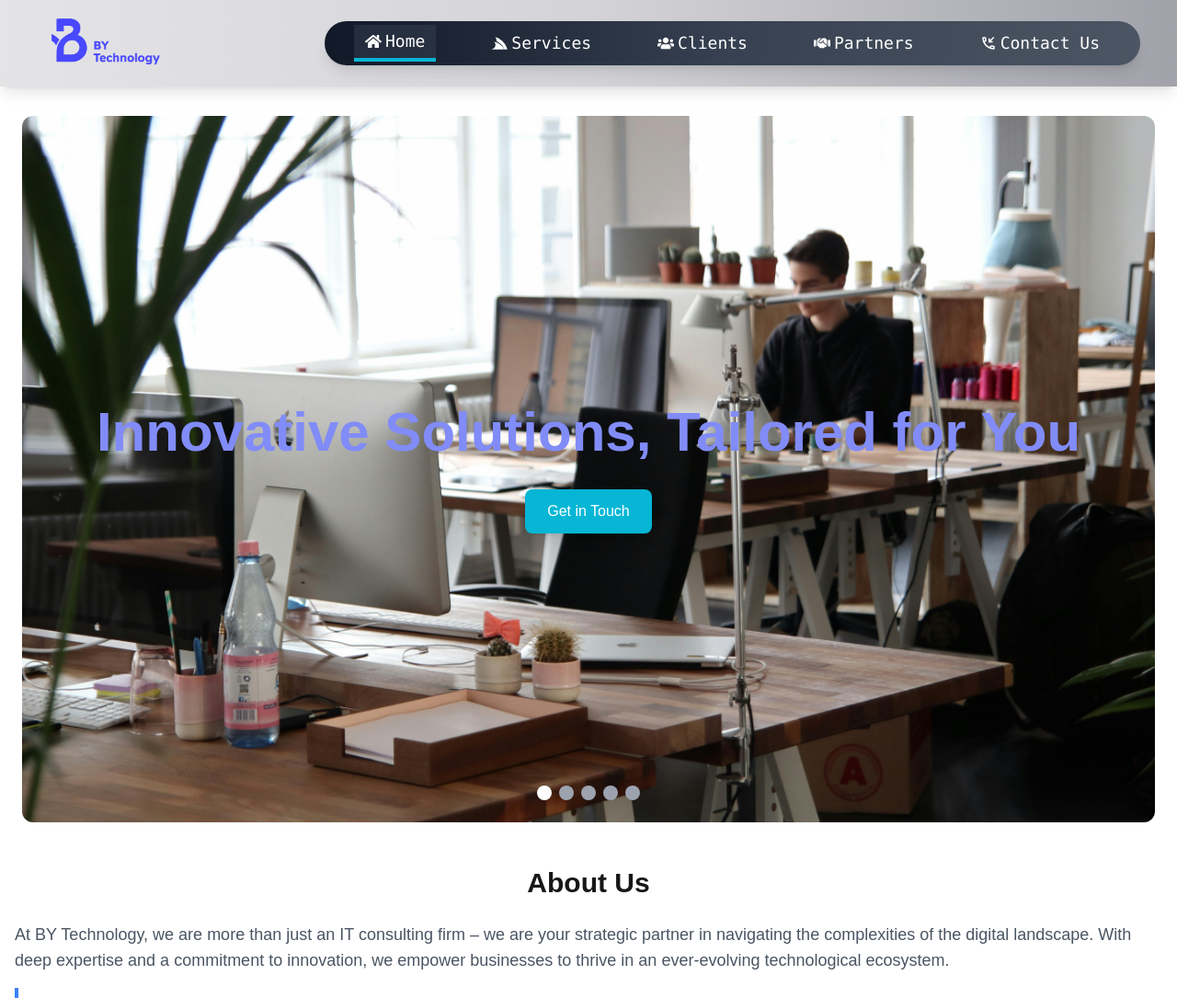
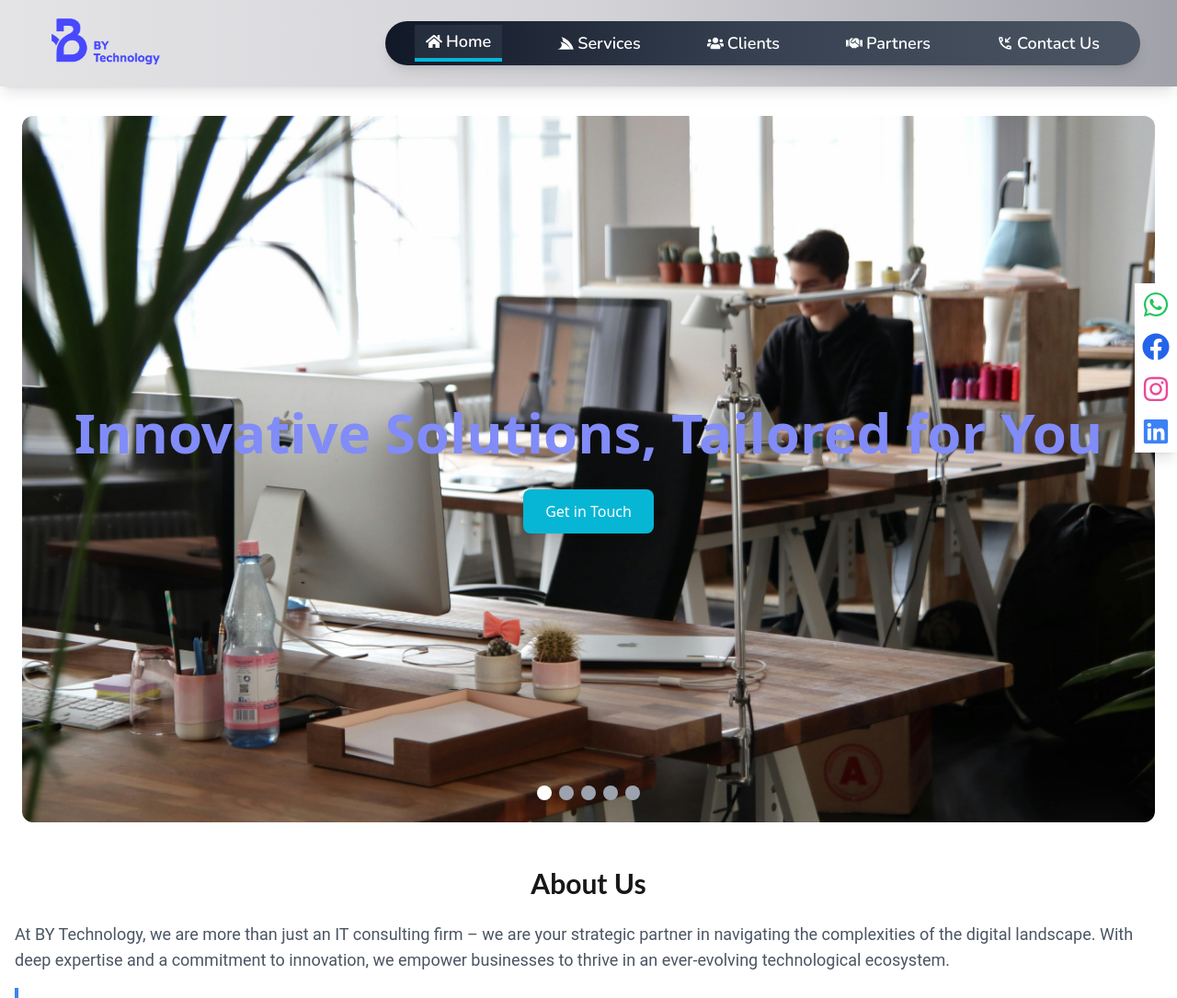
Before and after one commit to ayushhunt/byteTechnologyPortfolio, a Next.js app: page / in a window 1280 px wide. Shown: the top 1085 px of the page at 92% size. Built offline with nearby package versions, Linux system fonts and the light colour scheme.

Commit message:
Change the font as requestion added the side social bar icon

```diff
--- a/src/app/components/Aboutus.tsx
+++ b/src/app/components/Aboutus.tsx
@@ -1,6 +1,7 @@
 "use client";
 import Image from 'next/image';
 import React, { useState } from 'react';
+
 
 const AboutUs: React.FC = () => {
   const [currentTab, setCurrentTab] = useState('agility');
@@ -37,10 +38,11 @@ const AboutUs: React.FC = () => {
   };
 
   return (
-    <div className="bg-white py-12 overflow-hidden">
+    <div className={` bg-white py-12 overflow-hidden`}>
       <div className="container mx-auto px-4">
-        <h2 className="text-3xl font-bold mb-6 text-center">About Us</h2>
-        <p className="text-lg text-gray-600 mb-4">
+        <h2 className="font-primary text-3xl font-bold mb-6 text-center">About Us</h2>
+        <p className="font-secondary
+         text-lg text-gray-600 mb-4">
         At BY Technology, we are more than just an IT consulting firm – we are your strategic partner in navigating
         the complexities of the digital landscape. With deep expertise and a commitment to innovation, we empower
         businesses to thrive in an ever-evolving technological ecosystem.
--- a/src/app/components/Header.tsx
+++ b/src/app/components/Header.tsx
@@ -4,6 +4,12 @@ import Link from 'next/link';
 import React, { useState } from 'react';
 import { FaBars, FaTimes, FaHome, FaServicestack, FaUsers, FaHandshake } from 'react-icons/fa';
 import { MdOutlinePhoneCallback } from "react-icons/md";
+import {Nunito} from 'next/font/google'
+
+const robotoC = Nunito({
+  weight:'600',
+  subsets:['latin']
+})
 
 const Header = () => {
   const [activeTab, setActiveTab] = useState("home");
@@ -14,7 +20,7 @@ const Header = () => {
   };
 
   return (
-    <header className='bg-gradient-to-r from-zinc-200 via-zinc-300 to-zinc-400 p-4 shadow-lg h-13 sticky top-0 z-50'>
+    <header className={` ${robotoC.className} bg-gradient-to-r from-zinc-200 via-zinc-300 to-zinc-400 p-4 shadow-lg h-13 sticky top-0 z-50`}>
       <div className='flex flex-row justify-between items-center px-6 py-1'>
         {/* Logo Section */}
         <Link href={"/"}>
@@ -30,7 +36,7 @@ const Header = () => {
         </Link>
 
         {/* Navigation Links */}
-        <nav className='hidden md:flex items-center space-x-4 lg:space-x-12 shadow-lg px-8 py-1 text-lg font-mono text-white bg-gradient-to-r from-gray-900 via-gray-700 to-gray-600 rounded-full transition-all duration-500 ease-in-out transform hover:shadow-2xl'>
+        <nav className='hidden md:flex items-center space-x-4 lg:space-x-12 shadow-lg px-8 py-1 text-lg text-white bg-gradient-to-r from-gray-900 via-gray-700 to-gray-600 rounded-full transition-all duration-500 ease-in-out transform hover:shadow-2xl'>
           <Link href={"/"}>
             <div
               className={`relative cursor-pointer px-3 py-1 flex items-center ${activeTab === "home" ? "bg-gray-700/50 border-b-4 border-cyan-500" : ""} hover:text-cyan-400 hover:bg-gray-700/20 transition-all duration-300 ease-in-out`}
--- /dev/null
+++ b/src/app/components/SocailSidebar.tsx
@@ -0,0 +1,24 @@
+// components/SocialSidebar.tsx
+import React from 'react';
+import { FaWhatsapp, FaFacebook, FaInstagram, FaLinkedin } from 'react-icons/fa';
+
+const SocialSidebar = () => {
+  return (
+    <div className="fixed top-1/2 right-0 transform -translate-y-1/2 z-10 flex flex-col space-y-4 p-2 bg-white shadow-lg">
+      <a href="https://wa.me/your-number" target="_blank" rel="noopener noreferrer">
+        <FaWhatsapp className="text-green-500 hover:text-green-600" size={30} />
+      </a>
+      <a href="https://www.facebook.com/your-profile" target="_blank" rel="noopener noreferrer">
+        <FaFacebook className="text-blue-600 hover:text-blue-700" size={30} />
+      </a>
+      <a href="https://www.instagram.com/your-profile" target="_blank" rel="noopener noreferrer">
+        <FaInstagram className="text-pink-500 hover:text-pink-600" size={30} />
+      </a>
+      <a href="https://www.linkedin.com/in/your-profile" target="_blank" rel="noopener noreferrer">
+        <FaLinkedin className="text-blue-500 hover:text-blue-600" size={30} />
+      </a>
+    </div>
+  );
+};
+
+export default SocialSidebar;
--- a/src/app/globals.css
+++ b/src/app/globals.css
@@ -2,10 +2,15 @@
 @tailwind components;
 @tailwind utilities;
 
+@import url('https://fonts.googleapis.com/css2?family=Lato:ital,wght@0,100;0,300;0,400;0,700;0,900;1,100;1,300;1,400;1,700;1,900&display=swap');
+@import url('https://fonts.googleapis.com/css2?family=Lato:ital,wght@0,100;0,300;0,400;0,700;0,900;1,100;1,300;1,400;1,700;1,900&family=Lora:ital,wght@0,400..700;1,400..700&display=swap');
+@import url('https://fonts.googleapis.com/css2?family=Lato:ital,wght@0,100;0,300;0,400;0,700;0,900;1,100;1,300;1,400;1,700;1,900&family=Lora:ital,wght@0,400..700;1,400..700&family=Roboto:ital,wght@0,100;0,300;0,400;0,500;0,700;0,900;1,100;1,300;1,400;1,500;1,700;1,900&display=swap');
 /* Root element for custom CSS variables */
 :root {
   --background: #ffffff; /* Background is now set to white */
-  --foreground: #171717; /* Text color is dark for contrast on a white background */
+  --foreground: #171717;
+  --font-primary: 'Lato', sans-serif;
+  --font-secondary: 'Roboto', sans-serif; /* Text color is dark for contrast on a white background */
 }
 
 /* Optional dark mode settings based on user's system preference */
@@ -20,7 +25,7 @@
 body {
   color: var(--foreground); /* Text color from root */
   background: var(--background); /* Background color from root */
-  font-family: Arial, Helvetica, sans-serif; /* Fallback fonts for cross-browser compatibility */
+   /* Fallback fonts for cross-browser compatibility */
   overflow-x: hidden; /* Prevents horizontal scrolling */
 }
 
--- a/src/app/layout.tsx
+++ b/src/app/layout.tsx
@@ -3,6 +3,7 @@ import localFont from "next/font/local";
 import "./globals.css";
 import Header from "./components/Header";
 import Footer from "./components/Footer";
+import SocialSidebar from "./components/SocailSidebar";
 
 const geistSans = localFont({
   src: "./fonts/GeistVF.woff",
@@ -31,6 +32,7 @@ export default function RootLayout({
         className={`${geistSans.variable} ${geistMono.variable} antialiased`}
       >
         <Header/>
+        <SocialSidebar/>
         {children}
         <Footer/>
       </body>
--- a/tailwind.config.ts
+++ b/tailwind.config.ts
@@ -12,6 +12,10 @@ const config: Config = {
         background: "var(--background)",
         foreground: "var(--foreground)",
       },
+      fontFamily: {
+        primary: ['var(--font-primary)'],
+        secondary: ['var(--font-secondary)'],
+      },
     },
   },
   plugins: [],
```
Also changed, not shown: src/app/components/Footer.tsx (+11 -4 lines).
